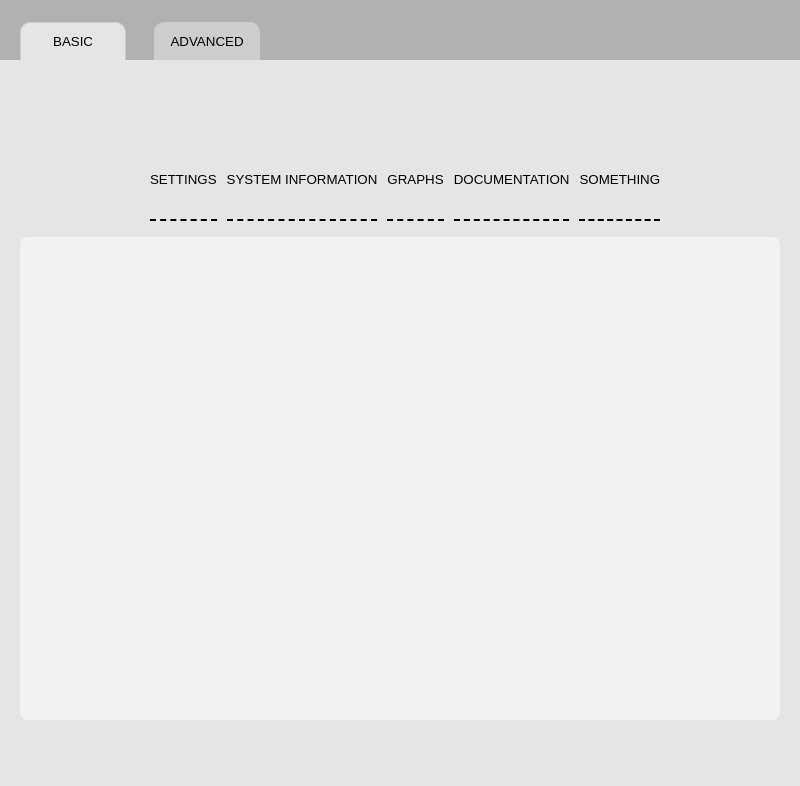
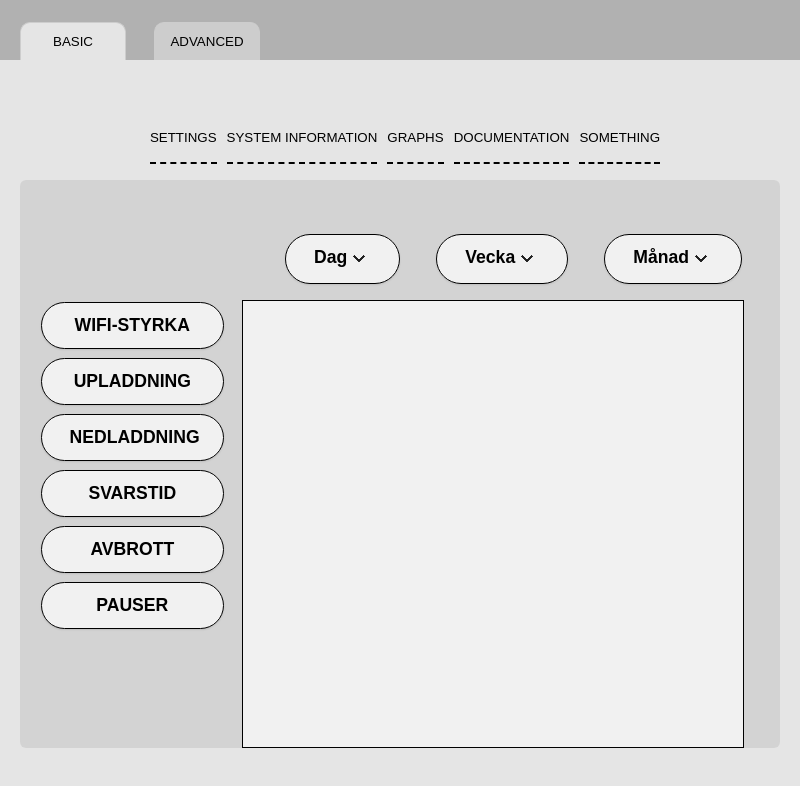
Before and after one commit to CSN-Group/project-CSN, an Electron app: page src/detailedView.html in a window 800 px wide. Both pictures are taken after a click on the button "GRAPHS". Drawn offline with nearby package versions, Linux system fonts and the light colour scheme; no server answers.

Commit message:
History on new GUI

```diff
--- a/src/detailedView.html
+++ b/src/detailedView.html
@@ -1,5 +1,5 @@
 <!DOCTYPE html>
-<html>
+<html lang="sv">
 <script src="https://cdn.jsdelivr.net/npm/chart.js@4.5.0"></script>
 <script src="https://cdn.jsdelivr.net/npm/chartjs-adapter-date-fns"></script>
 <head>
@@ -28,6 +28,7 @@
 
 </div>
 
+<script src ="script/graph.js"></script>
 <script src="script/loadDetailedView.js"></script>
 </body>
 </html>
--- a/src/script/graph.js
+++ b/src/script/graph.js
@@ -1,5 +1,4 @@
 
-const graphContainer = document.getElementById('historyGraph');
 let graph = null;
 
 let currentGraphMetric = 'upSpeed';
@@ -53,6 +52,7 @@ async function initGraph(){
   //Databasestuff! Move somewhere else?
   dbManager.syncLocalDatabase();
   dbManager.cleanLocalDatabase();
+  createDayGraph(currentGraphDatestamp, currentGraphMetric, currentGraphRange,currentGraphYear,currentGraphMonth);
 
   document.getElementById('graphPingButton').addEventListener('click', () =>{
     currentGraphMetric = 'ping';
@@ -104,6 +104,7 @@ function dateStampToDate(dateStamp) {
 
 //Set your mainmetric and choose between day or week for readings.
 async function createDayGraph(dateStamp, mainMetric, range = "day", year=2025, month=10){
+  const graphContainer = document.getElementById('historyGraph');
   if(graph){graph.destroy()}; //There can only be ONE graph in a canvas.
 
   let readings;
@@ -149,7 +150,7 @@ async function createDayGraph(dateStamp, mainMetric, range = "day", year=2025, m
     //console.log(workSessions)
     workingTime = createWorktimeData(workSessions);
   }
-  console.log(workingTime);
+  //console.log(workingTime);
   const start = times[0];
   const end = times[times.length-1]
 
@@ -273,3 +274,5 @@ function createWorktimeData(sessions) {
   });
   return data;
 }
+
+//module.exports = {initDrop, initGraph };
--- a/src/script/loadDetailedView.js
+++ b/src/script/loadDetailedView.js
@@ -7,6 +7,7 @@ window.addEventListener('DOMContentLoaded', async () => {
 
     const simpleButton = document.getElementById("simpleViewButton");
     const docButton = document.getElementById("documentationButton");
+    const graphButton = document.getElementById("graphsButton");
 
     simpleButton.addEventListener('click', () => {
         window.nav.simplePage();
@@ -14,14 +15,48 @@ window.addEventListener('DOMContentLoaded', async () => {
 
     docButton.addEventListener('click', () => {
         const contentDiv = document.getElementById("contentDiv");
-        const adminInfo = window.dbManager.getAdminInfo();
+        const adminDoc = window.dbManager.getAdminDocument();
+
         contentDiv.innerHTML = `
-        <h2>Documentation</h2>
-        <p>` + adminInfo.docText + `</p>
-        <p>` + adminInfo.suppNr + `</p>
-        <a href=`+adminInfo.suppLink + `>Support link</a>`;
+        <div id="docDiv">
+            <h2>Dokumentation</h2>
+            <p>${adminDoc.docText}</p>
+        <div id=docDiv">
+        ` ;
     })
 
+    graphButton.addEventListener('click', () =>{
+        const contentDiv = document.getElementById("contentDiv");
+        contentDiv.innerHTML = `
+        <div id="graphGrid">
+            <div id = "timeRangeButtons">
+                <div class="dropdown">
+                    <button class="dropButton">Dag<img src="./img/dropdown.png"></img></button>
+                    <div id="dayDropdown" class="dropdownContent"></div>
+                </div>
+                <div class="dropdown">
+                    <button class="dropButton">Vecka<img src="./img/dropdown.png"></button>
+                    <div id="weekDropdown" class="dropdownContent"></div>
+                </div>
+                <div class="dropdown">
+                    <button class="dropButton">M&aring;nad<img src="./img/dropdown.png"></button>
+                    <div id="monthDropdown" class="dropdownContent"></div>
+                </div>
+            </div>
+            <div id = "metricButtons">
+                <button id="graphWifiButton" class="graphButton">WIFI-STYRKA</button>
+                <button id="graphUpspeedButton" class="graphButton">UPLADDNING</button>
+                <button id="graphDownspeedButton" class="graphButton">NEDLADDNING</button>
+                <button id="graphPingButton" class="graphButton">SVARSTID</button>
+                <button id="graphInterruptButton" class="graphButton">AVBROTT</button>
+                <button id="graphWorktimeButton" class="graphButton">PAUSER</button>
+            </div>
+            <canvas id="historyGraph" style="width:100%;max-width:500px"></canvas>
+        </div>
+        `
+        initDrop();
+        initGraph();
 
+    });
     console.log('All done, Captain!');
 });
--- a/src/script/preload.js
+++ b/src/script/preload.js
@@ -25,7 +25,8 @@ contextBridge.exposeInMainWorld('dbManager', {
 	summarizeDay: (dateStamp) => dbManager.summarizeDay(dateStamp),
 	addReading: dbManager.addReading,
 	addAdminInfo: dbManager.addAdminInfo,
-	getAdminInfo: dbManager.getAdminInfo,
+	getAdminDocument: dbManager.getAdminDocument,
+	getAdminSupportInfo: dbManager.getAdminSupportInfo,
 	addReadingSupabase:(avgUpSpeed, avgDownSpeed, avgPing, avgWifi, dateStamp) =>supaDbManager.addReadingSupabase(avgUpSpeed, avgDownSpeed, avgPing, avgWifi, dateStamp),
 	fetchHistory: (myMac) => supaDbManager.fetchHistory(myMac),
 	cleanLocalDatabase: () => dbManager.cleanLocalDatabase(),
--- a/src/style/style.css
+++ b/src/style/style.css
@@ -63,10 +63,6 @@ footer{
     margin-right: 20px;
 }
 
-#graphDiv {
-    grid-area: graph;
-    background-color: #89BD9E; /* light */
-}
 #buttonDiv{
     grid-area: buttons;
     background-color: #b1b1b1;
@@ -378,14 +374,71 @@ footer{
     box-shadow: 0 0 6px rgba(0, 0, 0, 0.3);
 }
 
-/*Dropdowns */
+/*GRAPH PAGE STYLE*/
 
-.dropButton {
-  background-color: #4CAF50;
-  color: black;
-  padding: 1%;
-  border: none;
+#graphGrid {
+    display: grid;
+    grid-template-areas:
+        "range range range"
+        "metric graph graph"
+        "metric graph graph"
+        "metric graph graph";
+    grid-gap: 1rem;
+    height: 100%;
+    width: 100%;
+    background-color: #d3d3d3;
+    align-items: stretch;
+    border-radius: 6px;
+}
+
+#timeRangeButtons {
+    grid-area: range;
+    display: flex;
+    justify-content: right;
+    align-items: flex-end;
+    gap: 5%;
+    padding-right: 5%;
+}
+
+#metricButtons {
+    grid-area: metric;
+    display: block;
+    display: flex;
+    flex-direction: column;
+    align-items: center;
+    padding: 1%;
+    padding-left: 10%;
+    gap: 2%;
+}
+
+#metricButtons button {
+  width: 100%;
+}
+
+.dropButton,
+.graphButton  {
+  background-color: #F3F3F3F3;
+  box-shadow: 0 1px 2px rgba(0,0,0,0.1);
+  border-radius: 9999px;
+  border: 1px solid black;
   cursor: pointer;
+  font-weight: bold;
+  font-size: 1.1rem;
+  padding: 12px 28px;
+}
+
+.dropButton{
+    display: flex;
+}
+
+#historyGraph{
+    grid-area: graph;
+    background-color: #F3F3F3F3;
+    border: 1px solid black;
+}
+
+.dropdown{
+    position: relative;
 }
 
 .dropdownContent {
@@ -396,6 +449,25 @@ footer{
   box-shadow: 0px 8px 16px 0px rgba(0,0,0,0.2);
 }
 
+.dropdownContent button{
+ width: 100%;
+ padding: 5px 0px 5px 0px;
+}
+
 .dropdown:hover .dropdownContent {
   display: block;
 }
+
+/*DOCUMENTATION STYLE*/
+
+#docDiv{
+    max-width: 100%;
+    height: 100%;
+    overflow: scroll;
+}
+
+#docDiv p {
+  white-space: pre-wrap;
+  word-wrap: break-word;
+  overflow-wrap: break-word;
+}
```
Also changed, not shown: src/database/dbManager.js (+19 -12 lines), src/img/dropdown.png (added).
